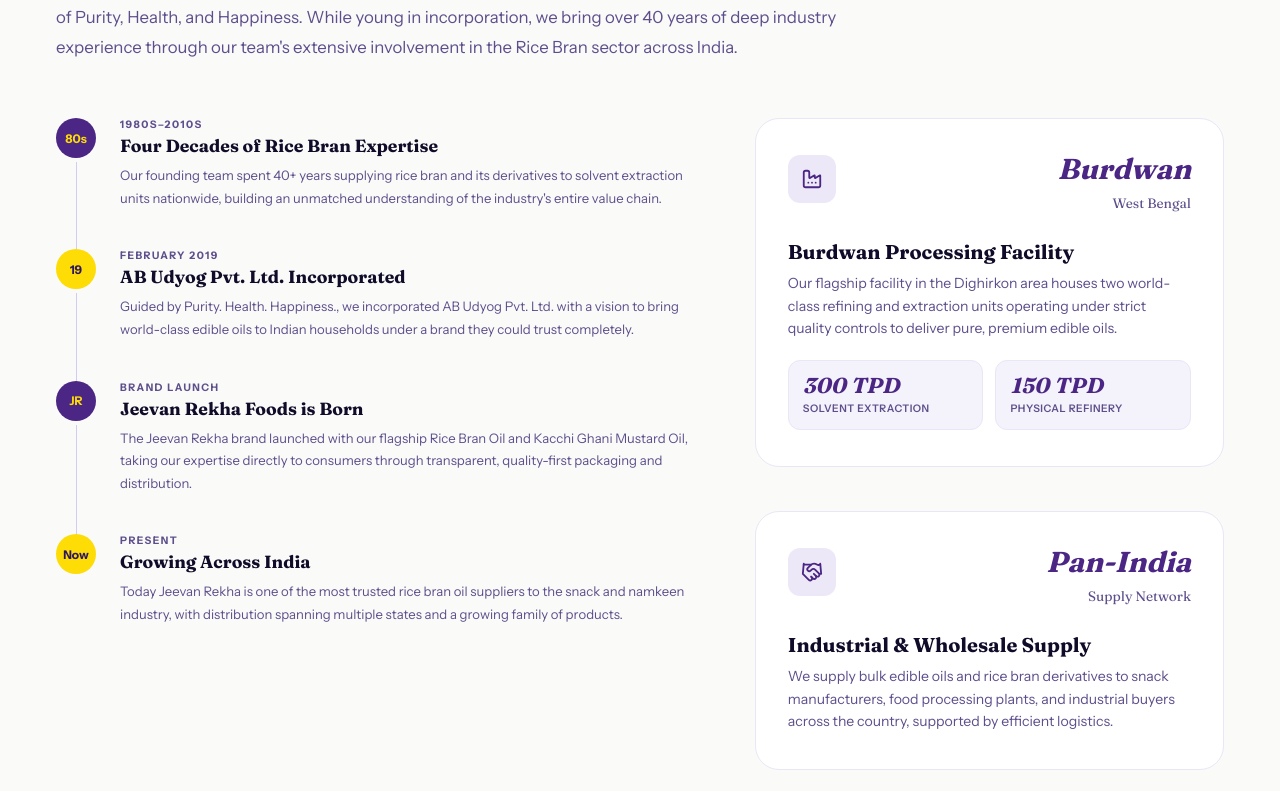
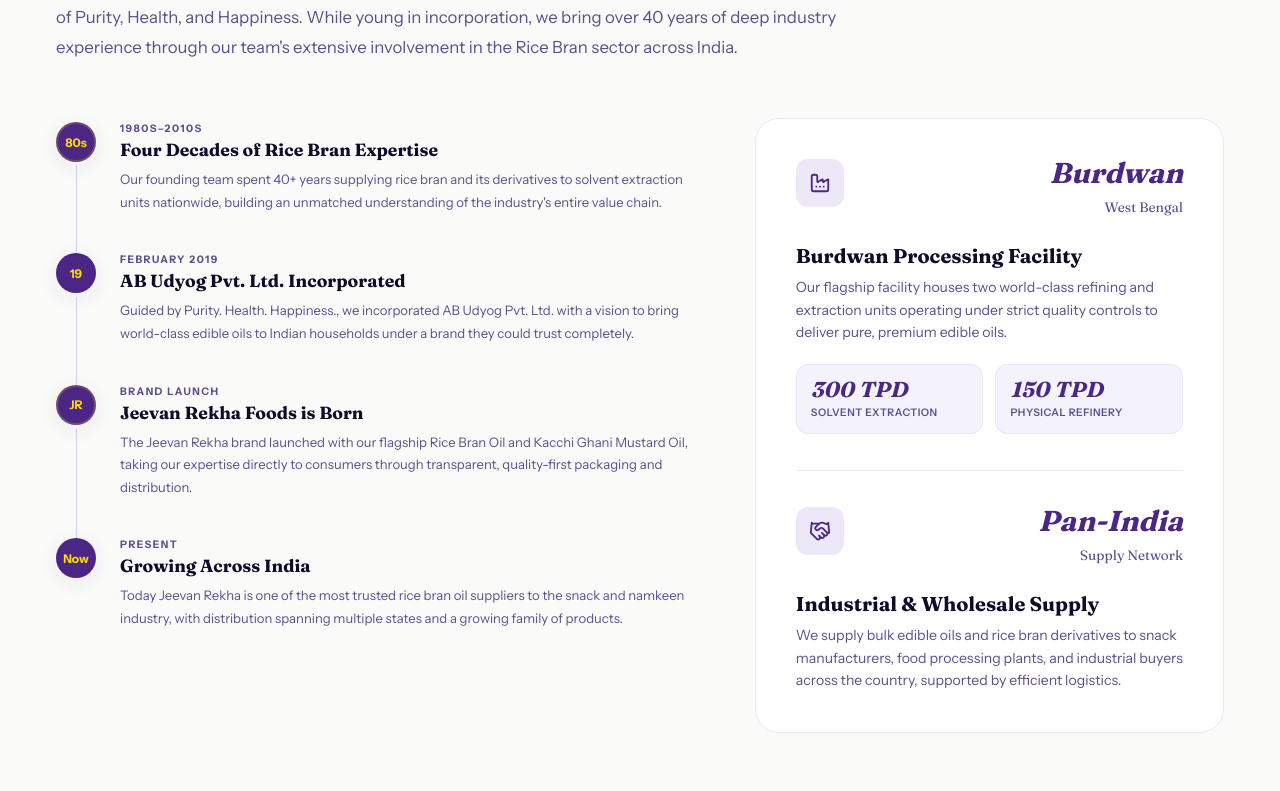
Before and after one commit to genaiwebsites/jeevanrekha, a Next.js app: page /about in a window 1280 px wide. Shown: the part 1049-1840 px from the top of the page. Built offline with nearby package versions, Linux system fonts and the light colour scheme.

Commit message:
style: animate timeline and match height with right side card

```diff
--- a/src/app/about/page.tsx
+++ b/src/app/about/page.tsx
@@ -79,7 +79,7 @@
 
           <div className="history-grid">
             <div className="history-left">
-              <div className="history-timeline" style={{ marginTop: '0px' }}>
+              <div className="history-timeline">
                 <div className="tl-item rv">
                   <div className="tl-dot">80s</div>
                   <div className="tl-content">
@@ -89,7 +89,7 @@
                   </div>
                 </div>
                 <div className="tl-item rv" data-d="1">
-                  <div className="tl-dot" style={{ background: 'var(--y)', color: 'var(--pd)' }}>19</div>
+                  <div className="tl-dot tl-dot-y">19</div>
                   <div className="tl-content">
                     <div className="tl-year">February 2019</div>
                     <div className="tl-title">AB Udyog Pvt. Ltd. Incorporated</div>
@@ -105,7 +105,7 @@
                   </div>
                 </div>
                 <div className="tl-item rv" data-d="3">
-                  <div className="tl-dot" style={{ background: 'var(--y)', color: 'var(--pd)' }}>Now</div>
+                  <div className="tl-dot tl-dot-y">Now</div>
                   <div className="tl-content">
                     <div className="tl-year">Present</div>
                     <div className="tl-title">Growing Across India</div>
@@ -113,8 +113,11 @@
                   </div>
                 </div>
               </div>
-            </div>            <div className="history-right" style={{ display: 'flex', flexDirection: 'column', gap: '24px' }}>
-              <div className="hist-card rv">
+            </div>            <div className="history-right">
+              <div className="hist-card rv" style={{ margin: 0, padding: '40px' }}>
+
+                {/* Burdwan Processing Section */}
+                <div style={{ display: 'flex', flexDirection: 'column' }}>
                   <div className="hist-card-top" style={{ display: 'flex', justifyContent: 'space-between', alignItems: 'flex-start', marginBottom: '20px' }}>
                     <div className="hist-card-icon" style={{ width: '48px', height: '48px', borderRadius: '12px', background: 'var(--pl)', display: 'flex', alignItems: 'center', justifyContent: 'center' }}>
                       <Factory style={{ color: 'var(--p)', width: '22px', height: '22px' }} />
@@ -126,7 +129,7 @@
                   </div>
                   <h4 style={{ fontFamily: 'var(--fd)', fontSize: '1.25rem', fontWeight: 700, color: 'var(--bk)', marginBottom: '8px' }}>Burdwan Processing Facility</h4>
                   <p style={{ fontSize: '0.88rem', lineHeight: '1.6', color: 'var(--g60)', marginBottom: '20px' }}>
-                  Our flagship facility in the Dighirkon area houses two world-class refining and extraction units operating under strict quality controls to deliver pure, premium edible oils.
+                    Our flagship facility houses two world-class refining and extraction units operating under strict quality controls to deliver pure, premium edible oils.
                   </p>
                   <div style={{ display: 'grid', gridTemplateColumns: '1fr 1fr', gap: '12px' }}>
                     <div style={{ background: 'var(--g05)', border: '1px solid var(--g10)', borderRadius: '12px', padding: '14px' }}>
@@ -140,7 +143,11 @@
                   </div>
                 </div>
 
-              <div className="hist-card rv" data-d="1">
+                {/* Separator Divider */}
+                <div style={{ height: '1px', background: 'var(--g10)', margin: '36px 0' }}></div>
+
+                {/* Industrial & Wholesale Supply Section */}
+                <div style={{ display: 'flex', flexDirection: 'column' }}>
                   <div className="hist-card-top" style={{ display: 'flex', justifyContent: 'space-between', alignItems: 'flex-start', marginBottom: '20px' }}>
                     <div className="hist-card-icon" style={{ width: '48px', height: '48px', borderRadius: '12px', background: 'var(--pl)', display: 'flex', alignItems: 'center', justifyContent: 'center' }}>
                       <Handshake style={{ color: 'var(--p)', width: '22px', height: '22px' }} />
@@ -154,6 +161,8 @@
                   <p style={{ fontSize: '0.88rem', lineHeight: '1.6', color: 'var(--g60)' }}>
                     We supply bulk edible oils and rice bran derivatives to snack manufacturers, food processing plants, and industrial buyers across the country, supported by efficient logistics.
                   </p>
+                </div>
+
               </div>
             </div>
           </div>
--- a/src/app/globals.css
+++ b/src/app/globals.css
@@ -569,15 +569,91 @@
   display: flex;
   flex-direction: column;
   gap: 0;
-  margin-top: 40px;
-}
-.tl-item { display: flex; gap: 24px; position: relative; }
-.tl-item:not(:last-child)::after { content: ''; position: absolute; left: 20px; top: 44px; bottom: -1px; width: 1px; background: var(--g20); }
-.tl-dot { width: 40px; height: 40px; border-radius: 50%; background: var(--p); display: flex; align-items: center; justify-content: center; flex-shrink: 0; font-size: .75rem; font-weight: 700; color: var(--y); }
-.tl-content { padding-bottom: 40px; }
-.tl-year { font-size: .65rem; font-weight: 700; letter-spacing: .14em; text-transform: uppercase; color: var(--g60); margin-bottom: 4px; }
-.tl-title { font-family: var(--fd); font-size: 1.2rem; font-weight: 700; color: var(--bk); margin-bottom: 8px; }
-.tl-desc { font-size: .88rem; line-height: 1.72; color: var(--g60); }
+  margin-top: 0;
+  padding-top: 4px;
+}
+.tl-item {
+  display: flex;
+  gap: 24px;
+  position: relative;
+  transition: all 0.3s var(--ease);
+}
+.tl-item:not(:last-child)::after {
+  content: '';
+  position: absolute;
+  left: 20px;
+  top: 44px;
+  bottom: -1px;
+  width: 2px;
+  background: linear-gradient(to bottom, var(--p), var(--pl) 50%, var(--g20));
+  transition: all 0.3s var(--ease);
+}
+.tl-dot {
+  width: 40px;
+  height: 40px;
+  border-radius: 50%;
+  background: linear-gradient(135deg, var(--p) 0%, var(--pd) 100%);
+  border: 2px solid rgba(254, 220, 6, 0.2);
+  display: flex;
+  align-items: center;
+  justify-content: center;
+  flex-shrink: 0;
+  font-size: .75rem;
+  font-weight: 700;
+  color: var(--y);
+  transition: all 0.3s var(--ease);
+  box-shadow: var(--shadow-sm);
+  z-index: 2;
+}
+.tl-dot-y {
+  background: linear-gradient(135deg, var(--y) 0%, #d4a706 100%);
+  border-color: rgba(75, 38, 133, 0.2);
+  color: var(--p);
+}
+.tl-item:hover .tl-dot {
+  transform: scale(1.12);
+  border-color: var(--y);
+  box-shadow: 0 0 16px rgba(75, 38, 133, 0.3);
+}
+.tl-item:hover .tl-dot-y {
+  border-color: var(--p);
+  box-shadow: 0 0 16px rgba(254, 220, 6, 0.5);
+}
+.tl-content {
+  padding-bottom: 30px;
+  transition: all 0.3s var(--ease);
+}
+.tl-item:last-child .tl-content {
+  padding-bottom: 0;
+}
+.tl-year {
+  font-size: .65rem;
+  font-weight: 700;
+  letter-spacing: .14em;
+  text-transform: uppercase;
+  color: var(--g60);
+  margin-bottom: 4px;
+  transition: color 0.3s var(--ease);
+}
+.tl-item:hover .tl-year {
+  color: var(--p);
+}
+.tl-title {
+  font-family: var(--fd);
+  font-size: 1.2rem;
+  font-weight: 700;
+  color: var(--bk);
+  margin-bottom: 8px;
+  transition: color 0.3s var(--ease);
+}
+.tl-item:hover .tl-title {
+  color: var(--p);
+}
+.tl-desc {
+  font-size: .88rem;
+  line-height: 1.72;
+  color: var(--g60);
+}
 .hist-card { background: var(--w); border: 1px solid var(--g10); border-radius: 24px; padding: 36px 32px; transition: all .35s var(--ease); margin-bottom: 20px; }
 .hist-card:hover { box-shadow: var(--shadow-md); transform: translateX(4px); border-color: var(--g20); }
 .hist-card-icon { width: 48px; height: 48px; border-radius: 12px; background: var(--pl); display: flex; align-items: center; justify-content: center; font-size: 1.3rem; margin-bottom: 16px; }
```
Lines whose indentation alone changed are shown as unchanged.
